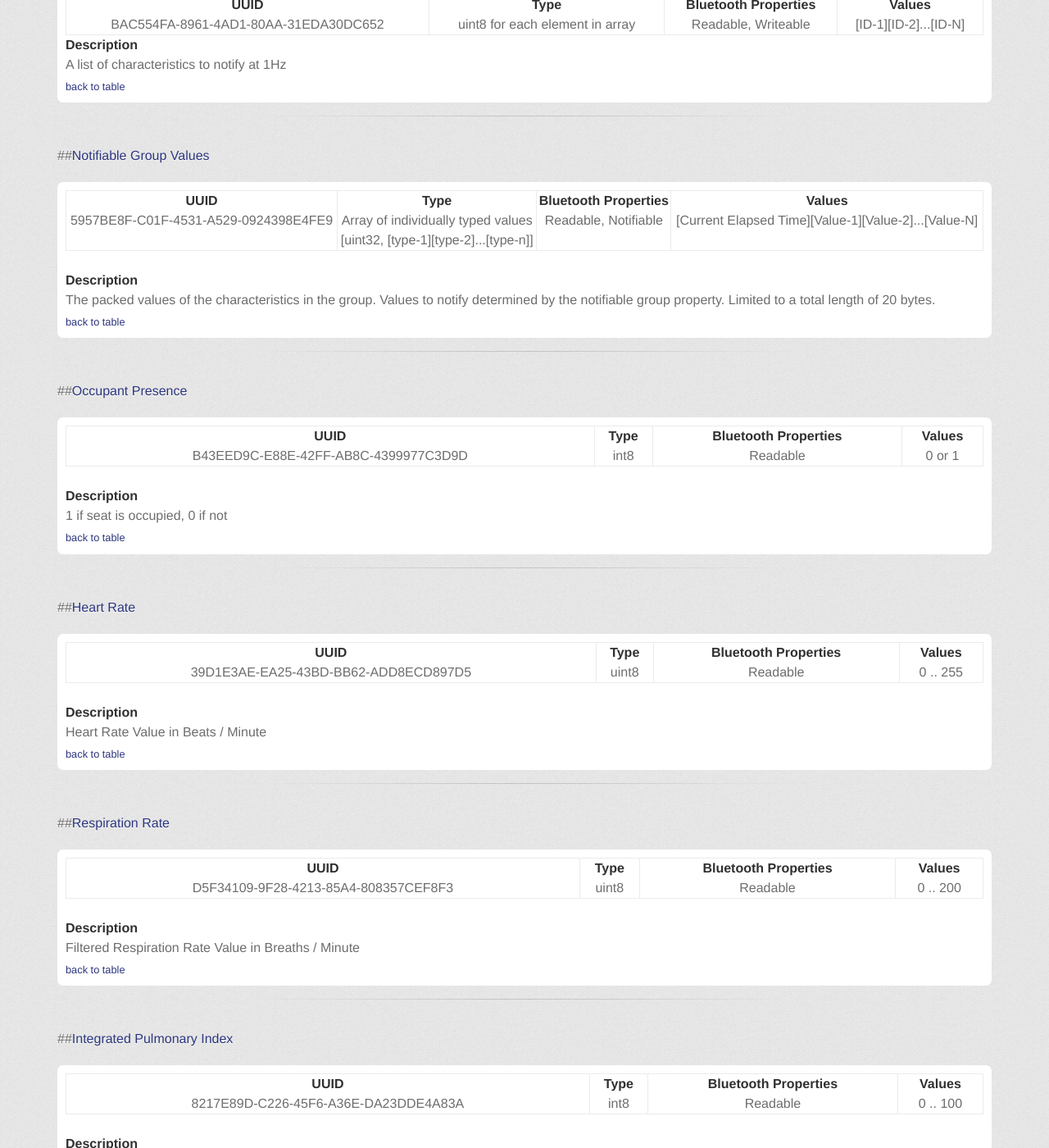
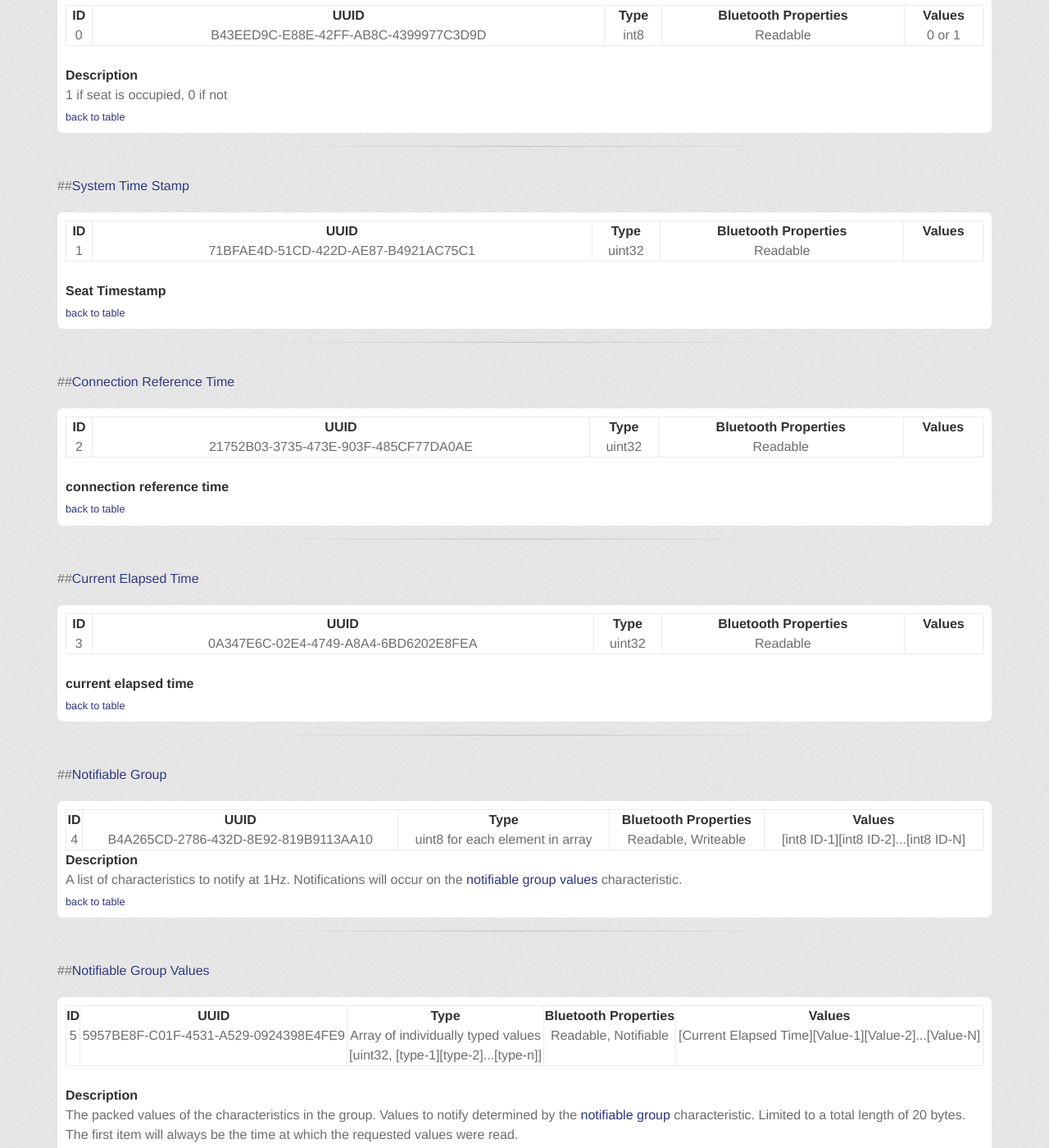
Before and after one commit to FaureciaDev/faureciadev.github.io, a Jekyll site: the page built from documentation.html, in a window 1280 px wide and 1400 px high, scrolled down 1953 px. Shown: the whole window at 82% size. Built offline with Jekyll 4.4.1, drawn with Linux system fonts in a browser that asks for light colours; some web fonts are replaced; Markdown is read by kramdown in place of the engine named in the settings; some of the changed text lies outside the part shown.

Commit message:
update documentation ids, uuids, and descriptions

```diff
--- a/_includes/documentation.md
+++ b/_includes/documentation.md
@@ -41,11 +41,13 @@
 
 | ID&nbsp; |  Property  |
 | :--:  | :---------------------- |
+| 0  | <a href="#occupantPresence" name="occupantPresenceTable">Occupant Presence</a>
+| 1  | <a href="#systemTimeStamp" name="systemTimeStampTable">System Time Stamp</a>
+| 2  | <a href="#connectionReferenceTime" name="connectionReferenceTimeTable">Connection Reference Time</a>
+| 3  | <a href="#currentElapsedTime" name="currentElapsedTimeTable">Current Elapsed Time</a>
 | 4  | <a href="#notifiableGroup" name="notifiableGroupTable">Notifiable Group</a> |
 | 5  | <a href="#notifiableGroupValues" name="notifiableGroupValuesTable">Notifiable Group Values*</a>
-| 1  | <a href="#systemTimeStamp" name="systemTimeStampTable">System Time Stamp</a>
-| 2  | <a href="#connectionReferenceTime" name="connectionReferenceTimeTable">Connection Reference Time</a>
-| 0  | <a href="#occupantPresence" name="occupantPresenceTable">Occupant Presence</a>
+| 6  | <a href="#writeEffectComplete" name="writeEffectCompleteTable">Write Effect Complete*</a>
 | 7  | <a href="#heartRate" name="heartRateTable">Heart Rate</a>
 | 8  | <a href="#respirationRate" name="respirationRateTable">Respiration Rate</a>
 | 9  | <a href="#integratedPulmonaryIndex" name="integratedPulmonaryIndexTable">Integrated Pulmonary Index</a>
@@ -71,8 +73,8 @@
 | 29 | <a href="#upperLumbarPressure" name="upperLumbarPressureTable">Upper Lumbar Pressure</a>
 | 30 | <a href="#cushionSideBolsterPressure" name="cushionSideBolsterPressureTable">Cushion Side Bolster Pressure</a>
 | 31 | <a href="#backSideBolsterPressure" name="backSideBolsterPressureTable">Back Side Bolster Pressure</a>
+| 32 | <a href="#cushionLength" name="cushionLengthTable">Cushion Length</a>
 | 33 | <a href="#cushionEdgePressure" name="cushionEdgePressureTable">Cushion Edge Pressure</a>
-| 32 | <a href="#cushionLength" name="cushionLengthTable">Cushion Length</a>
 | 34 | <a href="#upperBackrestPosition" name="upperBackrestPositionTable">Upper Backrest Position</a>
 | 35 | <a href="#massageProgramSelection" name="massageProgramSelectionTable">Massage Program Selection</a>
 | 36 | <a href="#massageIntensity" name="massageIntensityTable">Massage Intensity</a>
@@ -85,48 +87,11 @@
 
 #Property Characteristic Details
 
-<hr />
-##<a name="notifiableGroup">Notifiable Group</a>
-<div class="content-box">
-<table><tr><td>
-        <h4>UUID</h4>BAC554FA-8961-4AD1-80AA-31EDA30DC652
-    </td><td>
-       <h4>Type</h4> uint8 for each element in array
-   </td><td>
-       <h4>Bluetooth Properties</h4>Readable, Writeable
-   </td><td>
-       <h4>Values</h4> [ID-1][ID-2]...[ID-N]
-</td></tr></table>
-
-<span style="padding-top:5px"></span>
-<h4>Description</h4>
-A list of characteristics to notify at 1Hz
-<h6 style="padding-top:5px"><a href="#notifiableGroupTable">back to table</a></h6>
-</div>
-<hr />
-
-##<a name="notifiableGroupValues">Notifiable Group Values</a>
-<div class="content-box">
-<table><tr><td>
-        <h4>UUID</h4>5957BE8F-C01F-4531-A529-0924398E4FE9
-    </td><td>
-       <h4>Type</h4> Array of individually typed values <br />[uint32, [type-1][type-2]...[type-n]]
-   </td><td>
-       <h4>Bluetooth Properties</h4> Readable, Notifiable
-   </td><td>
-       <h4>Values</h4> [Current Elapsed Time][Value-1][Value-2]...[Value-N]
-</td></tr></table>
-<br />
-<span style="padding-top:5px"></span>
-<h4>Description</h4>
-The packed values of the characteristics in the group. Values to notify determined by the notifiable group property. Limited to a total length of 20 bytes.
-<h6 style="padding-top:5px"><a href="#notifiableGroupValuesTable">back to table</a></h6>
-</div>
-<hr />
-
 ##<a name="occupantPresence">Occupant Presence</a>
 <div class="content-box">
 <table><tr><td>
+        <h4>ID</h4>0
+    </td><td>
         <h4>UUID</h4>B43EED9C-E88E-42FF-AB8C-4399977C3D9D
     </td><td>
        <h4>Type</h4> int8
@@ -143,9 +108,134 @@
 </div>
 <hr />
 
+##<a name="systemTimeStamp">System Time Stamp</a>
+<div class="content-box">
+<table><tr><td>
+        <h4>ID</h4>1
+    </td><td>
+        <h4>UUID</h4>71BFAE4D-51CD-422D-AE87-B4921AC75C1
+    </td><td>
+       <h4>Type</h4> uint32
+   </td><td>
+       <h4>Bluetooth Properties</h4> Readable
+   </td><td>
+       <h4>Values</h4>
+</td></tr></table>
+<br />
+<span style="padding-top:5px"></span>
+<h4>Seat Timestamp</h4>
+<h6 style="padding-top:5px"><a href="#systemTimeStampTable">back to table</a></h6>
+</div>
+<hr />
+
+##<a name="connectionReferenceTime">Connection Reference Time</a>
+<div class="content-box">
+<table><tr><td>
+        <h4>ID</h4>2
+    </td><td>
+        <h4>UUID</h4> 21752B03-3735-473E-903F-485CF77DA0AE
+    </td><td>
+       <h4>Type</h4> uint32
+   </td><td>
+       <h4>Bluetooth Properties</h4> Readable
+   </td><td>
+       <h4>Values</h4>
+</td></tr></table>
+<br />
+<span style="padding-top:5px"></span>
+<h4>connection reference time</h4>
+<h6 style="padding-top:5px"><a href="#connectionReferenceTimeTable">back to table</a></h6>
+</div>
+<hr />
+
+##<a name="currentElapsedTime">Current Elapsed Time</a>
+<div class="content-box">
+<table><tr><td>
+        <h4>ID</h4>3
+    </td><td>
+        <h4>UUID</h4>0A347E6C-02E4-4749-A8A4-6BD6202E8FEA
+    </td><td>
+       <h4>Type</h4> uint32
+   </td><td>
+       <h4>Bluetooth Properties</h4> Readable
+   </td><td>
+       <h4>Values</h4>
+</td></tr></table>
+<br />
+<span style="padding-top:5px"></span>
+<h4>current elapsed time</h4>
+<h6 style="padding-top:5px"><a href="#currentElapsedTimeTable">back to table</a></h6>
+</div>
+<hr />
+
+##<a name="notifiableGroup">Notifiable Group</a>
+<div class="content-box">
+<table><tr><td>
+        <h4>ID</h4>4
+    </td><td>
+        <h4>UUID</h4>B4A265CD-2786-432D-8E92-819B9113AA10
+    </td><td>
+       <h4>Type</h4> uint8 for each element in array
+   </td><td>
+       <h4>Bluetooth Properties</h4>Readable, Writeable
+   </td><td>
+       <h4>Values</h4> [int8 ID-1][int8 ID-2]...[int8 ID-N]
+</td></tr></table>
+
+<span style="padding-top:5px"></span>
+<h4>Description</h4>
+A list of characteristics to notify at 1Hz. Notifications will occur on the <a href="#notifiableGroupValues">notifiable group values</a> characteristic.
+<h6 style="padding-top:5px"><a href="#notifiableGroupTable">back to table</a></h6>
+</div>
+<hr />
+
+##<a name="notifiableGroupValues">Notifiable Group Values</a>
+<div class="content-box">
+<table><tr><td>
+        <h4>ID</h4>5
+    </td><td>
+        <h4>UUID</h4>5957BE8F-C01F-4531-A529-0924398E4FE9
+    </td><td>
+       <h4>Type</h4> Array of individually typed values <br />[uint32, [type-1][type-2]...[type-n]]
+   </td><td>
+       <h4>Bluetooth Properties</h4> Readable, Notifiable
+   </td><td>
+       <h4>Values</h4> [Current Elapsed Time][Value-1][Value-2]...[Value-N]
+</td></tr></table>
+<br />
+<span style="padding-top:5px"></span>
+<h4>Description</h4>
+The packed values of the characteristics in the group. Values to notify determined by the <a href="#notifiableGroup">notifiable group</a> characteristic. Limited to a total length of 20 bytes. The first item will always be the time at which the requested values were read.
+<h6 style="padding-top:5px"><a href="#notifiableGroupValuesTable">back to table</a></h6>
+</div>
+<hr />
+
+##<a name="writeEffectComplete">Write Effect Complete</a>
+<div class="content-box">
+<table><tr><td>
+        <h4>ID</h4>6
+    </td><td>
+        <h4>UUID</h4>F56A209B-2285-44E5-862F-1AB206DFFBE6
+    </td><td>
+       <h4>Type</h4> uint8
+   </td><td>
+       <h4>Bluetooth Properties</h4> Readable, Notifiable
+   </td><td>
+       <h4>Values</h4> [id] (0 ..40)
+</td></tr></table>
+<br />
+<span style="padding-top:5px"></span>
+<h4>Description</h4>
+Contains the id of a property. Notifies when the request that was written is complete.
+<h6 style="padding-top:5px"><a href="#writeEffectCompleteTable">back to table</a></h6>
+</div>
+<hr />
+
 ##<a name="heartRate">Heart Rate</a>
 <div class="content-box">
 <table><tr><td>
+        <h4>ID</h4> 7
+    </td><td>
         <h4>UUID</h4>39D1E3AE-EA25-43BD-BB62-ADD8ECD897D5
     </td><td>
        <h4>Type</h4> uint8
@@ -165,6 +255,8 @@
 ##<a name="respirationRate">Respiration Rate </a>
 <div class="content-box">
 <table><tr><td>
+        <h4>ID</h4>8
+    </td><td>
         <h4>UUID</h4>D5F34109-9F28-4213-85A4-808357CEF8F3
     </td><td>
        <h4>Type</h4> uint8
@@ -184,6 +276,8 @@
 ##<a name="integratedPulmonaryIndex">Integrated Pulmonary Index</a>
 <div class="content-box">
 <table><tr><td>
+        <h4>ID</h4>9
+    </td><td>
         <h4>UUID</h4>8217E89D-C226-45F6-A36E-DA23DDE4A83A
     </td><td>
        <h4>Type</h4> int8
@@ -203,6 +297,8 @@
 ##<a name="heartRateVariability">Heart Rate Variability</a>
 <div class="content-box">
 <table><tr><td>
+        <h4>ID</h4>10
+    </td><td>
         <h4>UUID</h4>00CFF3E3-A2FF-4E05-8EFA-C22D799EB136
     </td><td>
        <h4>Type</h4> int8
@@ -222,6 +318,8 @@
 ##<a name="bloodPressureSystolic">Blood Pressure (Systolic)</a>
 <div class="content-box">
 <table><tr><td>
+        <h4>ID</h4>11
+    </td><td>
         <h4>UUID</h4>D9A9F3E2-E884-40F4-91D6-41892C2D2E73
     </td><td>
        <h4>Type</h4> uint8
@@ -241,6 +339,8 @@
 ##<a name="bloodPressureDiastolic">Blood Pressure (Diastolic)</a>
 <div class="content-box">
 <table><tr><td>
+        <h4>ID</h4>12
+    </td><td>
         <h4>UUID</h4>0038087B-31E2-4D67-8106-A4996E329EE2
     </td><td>
        <h4>Type</h4> uint8
@@ -260,6 +360,8 @@
 ##<a name="bloodFlowIndex">Blood Flow Index</a>
 <div class="content-box">
 <table><tr><td>
+        <h4>ID</h4>13
+    </td><td>
         <h4>UUID</h4>65CF8D40-8943-473A-8DC9-400F5A17A6C7
     </td><td>
        <h4>Type</h4> int8
@@ -279,6 +381,8 @@
 ##<a name="integratedComfortIndex">Integrated Comfort Index</a>
 <div class="content-box">
 <table><tr><td>
+        <h4>ID</h4>14
+    </td><td>
         <h4>UUID</h4>48560C7A-F383-4C27-BE20-E92C416C8F80
     </td><td>
        <h4>Type</h4> int8
@@ -298,6 +402,8 @@
 ##<a name="stress">Stress</a>
 <div class="content-box">
 <table><tr><td>
+        <h4>ID</h4>15
+    </td><td>
         <h4>UUID</h4>96A70770-C16F-40CC-BB4D-768E0F02494E
     </td><td>
        <h4>Type</h4> int8
@@ -317,6 +423,8 @@
 ##<a name="emotionalValence">Emotional Valence</a>
 <div class="content-box">
 <table><tr><td>
+        <h4>ID</h4>16
+    </td><td>
         <h4>UUID</h4>C2D2F281-7756-47A7-9B14-C9BAC900354F
     </td><td>
        <h4>Type</h4> int8
@@ -336,6 +444,8 @@
 ##<a name="emotionalArousal">Emotional Arousal</a>
 <div class="content-box">
 <table><tr><td>
+        <h4>ID</h4>17
+    </td><td>
         <h4>UUID</h4>3B7E5227-2926-4E15-9FE6-E4CD273371B2
     </td><td>
        <h4>Type</h4> int8
@@ -355,6 +465,8 @@
 ##<a name="occupantMass">Occupant Mass</a>
 <div class="content-box">
 <table><tr><td>
+        <h4>ID</h4>18
+    </td><td>
         <h4>UUID</h4>E76B29AC-FD59-4530-898B-35AB751A43C8
     </td><td>
        <h4>Type</h4> int16
@@ -374,6 +486,8 @@
 ##<a name="occupantCenterOfMass">Occupant Center of Mass</a>
 <div class="content-box">
 <table><tr><td>
+        <h4>ID</h4>19
+    </td><td>
         <h4>UUID</h4>B11102CC-5235-44BE-B8E8-825DFF3B90FD
     </td><td>
        <h4>Type</h4> [int16, int16, int16]
@@ -393,6 +507,8 @@
 ##<a name="ambientHumidity">Ambient Humidity</a>
 <div class="content-box">
 <table><tr><td>
+        <h4>ID</h4>20
+    </td><td>
         <h4>UUID</h4>2B46CF2F-C102-4683-8F05-9E6AD5A84843
     </td><td>
        <h4>Type</h4> int8
@@ -412,6 +528,8 @@
 ##<a name="cushionSurfaceHumidity">Cushion Surface Humidity</a>
 <div class="content-box">
 <table><tr><td>
+    <h4>ID</h4>21
+    </td><td>
         <h4>UUID</h4>4612CD0D-64F0-4140-9EB5-198B770FC0D0
     </td><td>
        <h4>Type</h4> int8
@@ -431,6 +549,8 @@
 ##<a name="upperBackSurfaceHumidity">Upper Back Surface Humidity</a>
 <div class="content-box">
 <table><tr><td>
+        <h4>ID</h4>22
+    </td><td>
         <h4>UUID</h4>53603F65-6B4B-4D46-B373-B486B78590D2
     </td><td>
        <h4>Type</h4> int8
@@ -450,6 +570,8 @@
 ##<a name="lowerBackSurfaceHumidity">Lower Back Surface Humidity</a>
 <div class="content-box">
 <table><tr><td>
+        <h4>ID</h4>23
+    </td><td>
         <h4>UUID</h4>7E3DF6AE-41C7-493E-8D4D-556A62321A9B
     </td><td>
        <h4>Type</h4> int8
@@ -469,6 +591,8 @@
 ##<a name="cushionSurfaceTemperature">Cushion Surface Temperature</a>
 <div class="content-box">
 <table><tr><td>
+        <h4>ID</h4>24
+    </td><td>
         <h4>UUID</h4>75A8A1EF-B8E0-4FB4-A867-B68E653DF932
     </td><td>
        <h4>Type</h4> int8
@@ -488,6 +612,8 @@
 ##<a name="backSurfaceTemperature">Back Surface Temperature</a>
 <div class="content-box">
 <table><tr><td>
+        <h4>ID</h4>25
+    </td><td>
         <h4>UUID</h4>2CD29B7B-22D5-4371-89FF-E849E2120929
     </td><td>
        <h4>Type</h4> int8
@@ -507,6 +633,8 @@
 ##<a name="ambientTemperature">Ambient Temperature</a>
 <div class="content-box">
 <table><tr><td>
+        <h4>ID</h4>26
+    </td><td>
         <h4>UUID</h4>45DEFC80-B2FC-49A4-A97D-A68FFDEFF8C2
     </td><td>
        <h4>Type</h4> int8
@@ -526,6 +654,8 @@
 ##<a name="lowerLumbarPressure">Lower Lumbar Pressure</a>
 <div class="content-box">
 <table><tr><td>
+        <h4>ID</h4>27
+    </td><td>
         <h4>UUID</h4>1BA22BC7-28AB-4B25-A0EE-4553C4C28DC2
     </td><td>
        <h4>Type</h4> int8
@@ -545,6 +675,8 @@
 ##<a name="middleLumbarPressure">Middle Lumbar Pressure</a>
 <div class="content-box">
 <table><tr><td>
+        <h4>ID</h4>28
+    </td><td>
         <h4>UUID</h4>636235DE-D04C-42DD-8673-F11918D7C5BD
     </td><td>
        <h4>Type</h4> int8
@@ -564,6 +696,8 @@
 ##<a name="upperLumbarPressure">Upper Lumbar Pressure</a>
 <div class="content-box">
 <table><tr><td>
+        <h4>ID</h4>29
+    </td><td>
         <h4>UUID</h4>E430BAFB-B101-4896-9957-6E3938F575D8
     </td><td>
        <h4>Type</h4> int8
@@ -583,6 +717,8 @@
 ##<a name="cushionSideBolsterPressure">Cushion Side Bolster Pressure</a>
 <div class="content-box">
 <table><tr><td>
+        <h4>ID</h4>30
+    </td><td>
         <h4>UUID</h4>434A3872-2DE3-4E76-A120-30A179286D28
     </td><td>
        <h4>Type</h4> int8
@@ -602,6 +738,8 @@
 ##<a name="backSideBolsterPressure">Back Side Bolster Pressure</a>
 <div class="content-box">
 <table><tr><td>
+        <h4>ID</h4>31
+    </td><td>
         <h4>UUID</h4>984CB911-02F5-4941-9A1D-AD09A5764F15
     </td><td>
        <h4>Type</h4> int8
@@ -618,9 +756,32 @@
 </div>
 <hr />
 
+##<a name="cushionLength">Cushion Length</a>
+<div class="content-box">
+<table><tr><td>
+        <h4>ID</h4>32
+    </td><td>
+        <h4>UUID</h4>65A45C5D-9B54-4488-ABD2-1853D11E7F54
+    </td><td>
+       <h4>Type</h4> int8
+   </td><td>
+       <h4>Bluetooth Properties</h4> Readable, Writeable
+   </td><td>
+       <h4>Values</h4> 0 .. 100
+</td></tr></table>
+<br />
+<span style="padding-top:5px"></span>
+<h4>Description</h4>
+ Percent of Full Extension. 0 is minimum extension, 100 is maximum extension.
+<h6 style="padding-top:5px"><a href="#cushionLengthTable">back to table</a></h6>
+</div>
+<hr />
+
 ##<a name="cushionEdgePressure">Cushion Edge Pressure</a>
 <div class="content-box">
 <table><tr><td>
+        <h4>ID</h4>33
+    </td><td>
         <h4>UUID</h4>7949ABDC-965E-4175-ACF1-B842848C6AD5
     </td><td>
        <h4>Type</h4> int8
@@ -637,28 +798,13 @@
 </div>
 <hr />
 
-##<a name="cushionLength">Cushion Length</a>
-<div class="content-box">
-<table><tr><td>
-        <h4>UUID</h4>65A45C5D-9B54-4488-ABD2-1853D11E7F54
-    </td><td>
-       <h4>Type</h4> int8
-   </td><td>
-       <h4>Bluetooth Properties</h4> Readable, Writeable
-   </td><td>
-       <h4>Values</h4> 0 .. 100
-</td></tr></table>
-<br />
-<span style="padding-top:5px"></span>
-<h4>Description</h4>
- Percent of Full Extension. 0 is minimum extension, 100 is maximum extension.
-<h6 style="padding-top:5px"><a href="#cushionLengthTable">back to table</a></h6>
-</div>
-<hr />
-
 ##<a name="upperBackrestPosition">Upper Backrest Position</a>
 <div class="content-box">
 <table><tr><td>
+        <h4>ID</h4>34
+    </td><td>
+        <h4>UUID</h4>EC7D0CB9-34D4-423C-AAAC-CFF722E3A6C5
+    </td><td>
         <h4>UUID</h4>EC7D0CB9-34D4-423C-AAAC-CFF722E3A6C5
     </td><td>
        <h4>Type</h4> int8
@@ -678,6 +824,8 @@
 ##<a name="massageProgramSelection">Massage Program Selection</a>
 <div class="content-box">
 <table><tr><td>
+        <h4>ID</h4>35
+    </td><td>
         <h4>UUID</h4>E66E4070-831B-4E23-B05E-D7BE5F06AF4B
     </td><td>
        <h4>Type</h4> uint8
@@ -697,6 +845,8 @@
 ##<a name="massageIntensity">Massage Intensity</a>
 <div class="content-box">
 <table><tr><td>
+        <h4>ID</h4>36
+    </td><td>
         <h4>UUID</h4>165F7489-A805-4D70-8900-135A4E174404
     </td><td>
        <h4>Type</h4> int8
@@ -716,6 +866,8 @@
 ##<a name="massageSpeed">Massage Speed</a>
 <div class="content-box">
 <table><tr><td>
+        <h4>ID</h4>37
+    </td><td>
         <h4>UUID</h4>C4248837-F351-4538-9A73-8480637F3841
     </td><td>
        <h4>Type</h4> int8
@@ -735,6 +887,8 @@
 ##<a name="ventilationLevel">Ventilation Level</a>
 <div class="content-box">
 <table><tr><td>
+        <h4>ID</h4>38
+    </td><td>
         <h4>UUID</h4>25BFE8A4-786D-458D-A4AD-F710D4E7EFC6
     </td><td>
        <h4>Type</h4> uint8
@@ -754,6 +908,8 @@
 ##<a name="backHeatingAndCooling">Back Heating and Cooling</a>
 <div class="content-box">
 <table><tr><td>
+        <h4>ID</h4>39
+    </td><td>
         <h4>UUID</h4>C391FFC3-BD58-4BB4-AC90-08A96BF04E39
     </td><td>
        <h4>Type</h4> int8
@@ -773,6 +929,8 @@
 ##<a name="cushionHeatingAndCooling">Cushion Heating and Cooling</a>
 <div class="content-box">
 <table><tr><td>
+        <h4>ID</h4>40
+    </td><td>
         <h4>UUID</h4>B3AB6D33-3E6A-42B3-B1BD-D821FFBE3090
     </td><td>
        <h4>Type</h4> int8
```
Also changed, not shown: 1 other file.
